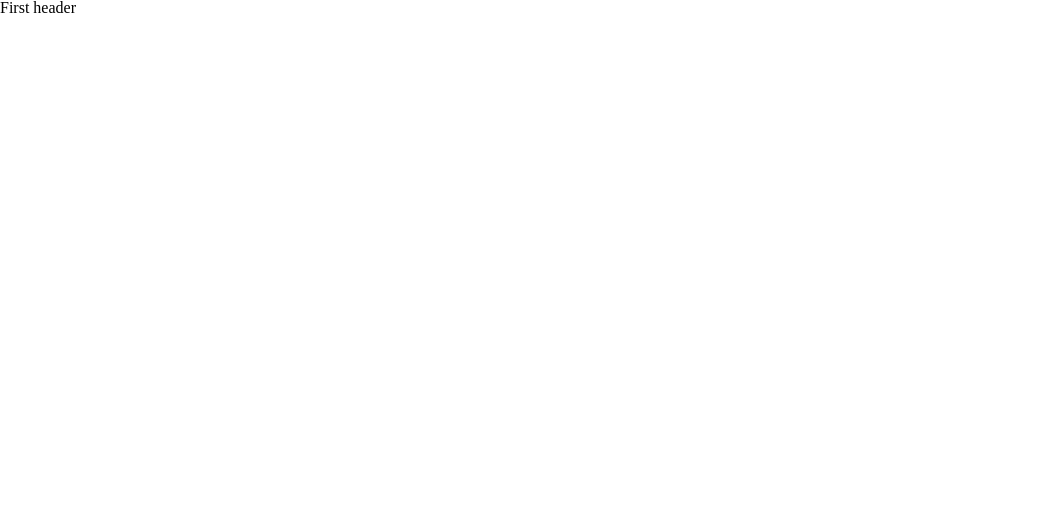
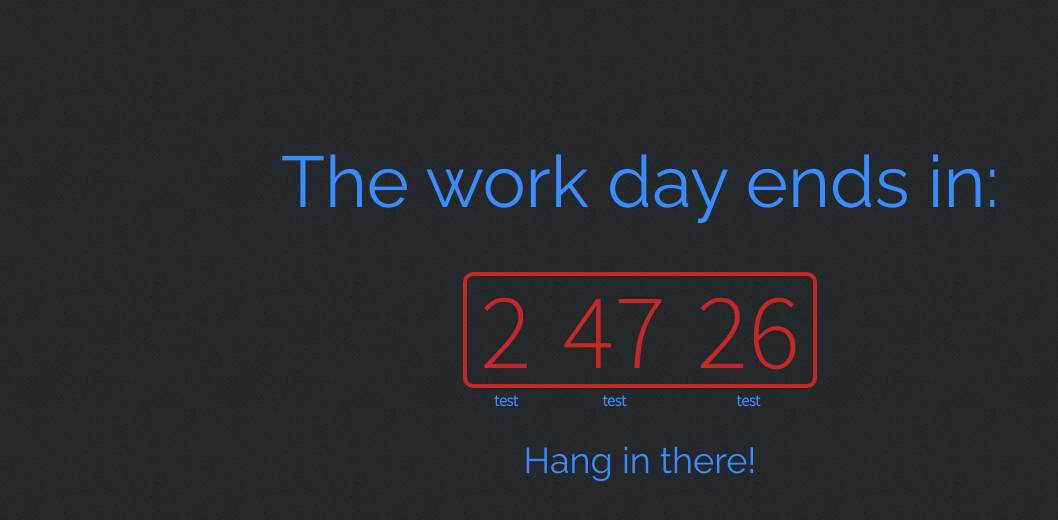
Before and after one commit to CelestialCreator/TimeUntilFive, a website: page index.html in a window 1280 px wide. Shown: the whole page, without its empty margins (0-1058 px from the left). Drawn offline with nearby package versions, Linux system fonts and the light colour scheme.

Commit message:
Created the basic layout

```diff
--- a/index.html
+++ b/index.html
@@ -10,6 +10,8 @@
 		Load stylesheets here.
 		In production, comment main.css and uncomment dist.min.css.
 	-->
+	<link href='http://fonts.googleapis.com/css?family=Source+Sans+Pro:300' rel='stylesheet' type='text/css'>
+	<link href='http://fonts.googleapis.com/css?family=Raleway' rel='stylesheet' type='text/css'>
 	<link rel="stylesheet" href="res/css/main.css" />
 	<!-- <link rel="stylesheet" href="dist/dist.min.css" /> -->
 
@@ -20,9 +22,54 @@
 	<script src="https://ajax.googleapis.com/ajax/libs/jquery/2.1.3/jquery.min.js"></script>
 	<script src="res/js/plugins/skel.min.js"></script>
 	<script src="res/js/main.js"></script>
+	<script src="res/js/countdown.js"></script>
 	<!-- <script src="dist/dist.min.js"></script> -->
 </head>
 <body>
-	<h1>First header</h1>
+	<div class="container">
+		<h1>The work day ends in:</h1>
+
+		<div class="countdown-container">
+			<div class="countdown">
+				<span class="unit">
+					<span class="value">2</span>
+					<!-- <span class="unit-label">Hours</span> -->
+				</span>
+				<!-- <div style="display: inline-table; vertical-align: top; font-size: 6em;">:</div> -->
+				<span class="unit">
+					<span class="value">47</span>
+					<!-- <span class="unit-label">Minutes</span> -->
+				</span>
+				<!-- <div style="display: inline-table; vertical-align: top; font-size: 6em;">:</div> -->
+				<span class="unit">
+					<span class="value">26</span>
+					<!-- <span class="unit-label">Seconds</span> -->
+				</span>
+			</div>
+		</div>
+
+		<h2>Hang in there!</h2>
+		<!-- <section id="countdown">
+			<div class="countdown-container">
+				<div class="unit">
+					<div class="box">2</div>
+					<div class="unit-label">Hours</div>
+				</div>
+				<div class="unit">
+					<div class="box">02</div>
+					<div class="unit-label">Minutes</div>
+				</div>
+				<div class="unit">
+					<div class="box">02</div>
+					<div class="unit-label">Seconds</div>
+				</div>
+			</div>
+		</section> -->
+
+		<noscript>
+			<p class="message">Please enable Javascript to view the timer.</p>
+		</noscript>
+		<!-- <p id="demo"></p> -->
+	</div>
 </body>
 </html>
--- a/res/sass/main.scss
+++ b/res/sass/main.scss
@@ -31,3 +31,114 @@
 ));
 
 // Import SASS files here (Must be imported after initializing Skel)
+
+$text-color: #378CFF;
+$box-color: #C62828;
+
+h1 {
+	font-size: 4em;
+}
+
+h2 {
+	font-size: 2em;
+}
+
+.box {
+	font-size: 72pt;
+}
+
+.unit-label {
+	font-size: 14pt;
+}
+
+body {
+	padding-top: 10%;
+	background: url('../images/background3.png');
+	font-size: 18px;
+	color: white;
+}
+
+h1, h2, h3 {
+	color: $text-color;
+	font-family: 'Raleway', sans-serif;
+	text-align: center;
+}
+
+h1 {
+	margin: 0.25em auto;
+}
+
+h2 {
+	margin: 0.75em auto;
+}
+
+.message {
+	margin-bottom: 2.7em;
+	color: #FFDC50;
+	text-align: center;
+	font-size: 24px;
+	font-family: 'Source Sans Pro', sans-serif;
+}
+
+.countdown-container {
+	margin: 3em 0;
+	text-align: center;
+}
+
+.countdown {
+	color: #C62828;
+	font-family: 'Source Sans Pro', sans-serif;
+	text-align: center;
+
+	display: inline-block;
+	border: 4px solid $box-color;
+	border-radius: 10px;
+}
+
+.unit {
+	margin: 0 0.75em;
+	display: inline-block;
+	text-align: center;
+}
+
+.value {
+	display: block;
+	font-size: 6em;
+	position: relative;
+}
+
+.value:after {
+	content: "test";
+    position: absolute;
+    font-size: 1rem;
+    font-weight: bold;
+    bottom: -1.5em;
+    color: #378CFF;
+    display: block;
+    text-align: center;
+    width: 100%;
+}
+
+.unit-label {
+	color: $text-color;
+	font-weight: bold;
+}
+
+footer {
+	margin-bottom: 3em;
+	color: rgba(255, 255, 255, 0.4);
+	text-align: center;
+	font-size: 12pt;
+	font-family: 'Source Sans Pro', sans-serif;
+	transition: color 0.15s;
+}
+
+#email-toggle {
+	display: inline-block;
+	cursor: pointer;
+}
+
+#email-toggle:hover {
+	color: rgba(255, 255, 255, 0.75);
+	transition: color 0.2s;
+}
```
Also changed, not shown: res/css/main.css, res/images/background3.png (added).
